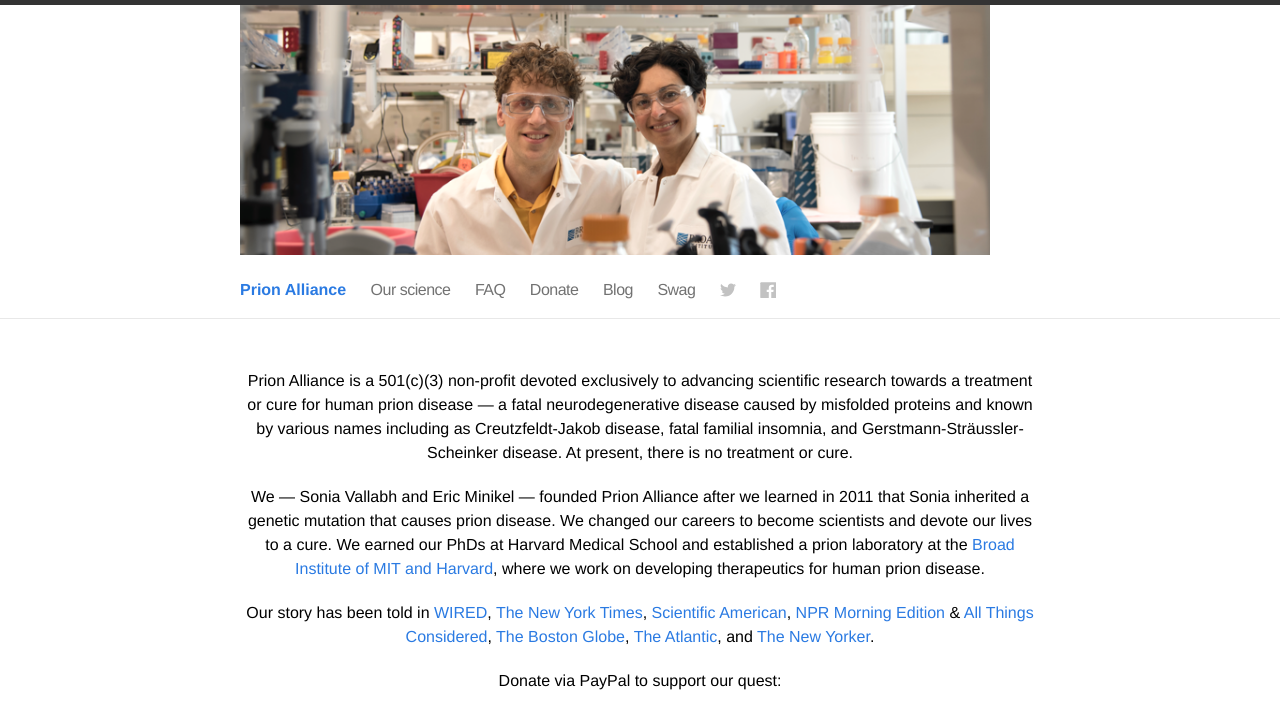
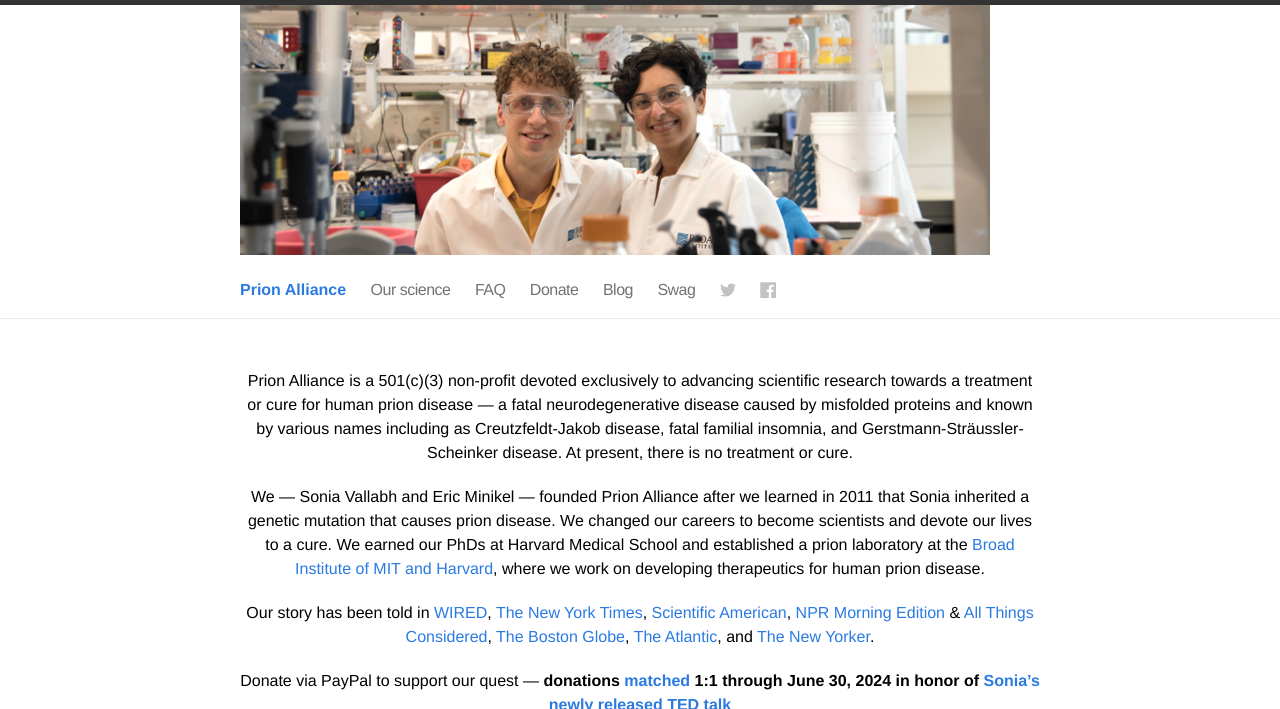
Before and after one commit to ericminikel/prionalliance, a Jekyll site: the page built from index.md, in a window 1280 px wide, cut to the strip 0-709 px from the top of the page. Built offline with Jekyll 4.4.1, drawn with Linux system fonts in a browser that asks for light colours.

Commit message:
temporary notice about matching

```diff
--- a/index.md
+++ b/index.md
@@ -8,7 +8,7 @@ We &mdash; Sonia Vallabh and Eric Minikel &mdash; founded Prion Alliance after w
 
 Our story has been told in [WIRED](https://www.wired.com/story/sleep-no-more-crusade-genetic-killer/), [The New York Times](https://www.nytimes.com/2020/07/07/health/rare-diseases.html), [Scientific American](https://www.scientificamerican.com/article/the-married-researchers-racing-to-stop-prion-disease/), [NPR Morning Edition](http://www.npr.org/2017/06/19/533220784/a-mothers-early-death-drives-her-daughter-to-find-a-treatment) & [All Things Considered](http://www.npr.org/sections/health-shots/2017/06/19/527795512/a-couples-quest-to-stop-a-rare-disease-before-it-takes-one-of-them), [The Boston Globe](https://www.bostonglobe.com/magazine/2016/02/17/husband-and-wife-race-cure-her-fatal-genetic-disease/SLnmAndVfrq9XO1NnLIgkL/story.html), [The Atlantic](http://goo.gl/0tnV3v), and [The New Yorker](http://nyr.kr/16GgtZY).
 
-Donate via PayPal to support our quest:
+Donate via PayPal to support our quest &mdash; **donations [matched](/2024/05/30/mid-year-update-2024/) 1:1 through June 30, 2024 in honor of [Sonia's newly released TED talk](https://www.ted.com/talks/sonia_vallabh_my_quest_to_cure_prion_disease_before_it_s_too_late)**
 
 <form action="https://www.paypal.com/cgi-bin/webscr" method="post" target="_top">
 <input type="hidden" name="cmd" value="_s-xclick">
```
Also changed, not shown: donate.md (+2 -0 lines).
